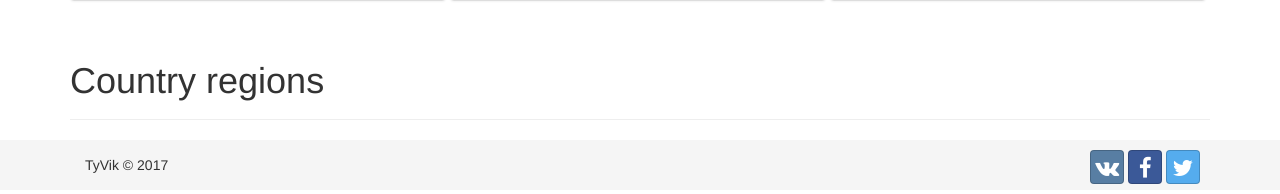
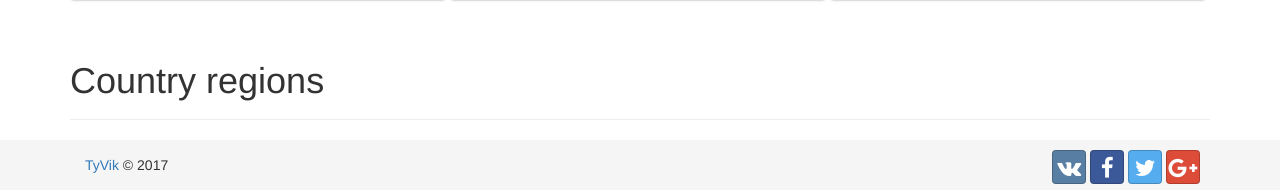
Before and after one commit to TyVik/geopuzzle, a Django app: template templates/index.html in a window 1280 px wide. Shown: the part 776-970 px from the top of the page. Run offline with Django 3.2, Linux system fonts and the light colour scheme; the template is opened without the code that fills it, so the values that code supplies are empty; parts of the project's set-up code (start-up, migrations or seed data) failed here and were passed over; some libraries are stand-ins or nearby versions.

Commit message:
Add social links.

```diff
--- a/templates/base.html
+++ b/templates/base.html
@@ -31,13 +31,14 @@
         <footer class="footer">
             <div class="container">
                 <div id="copyright">
-                    <span>TyVik &copy; 2017</span>
+                    <span><a href="mailto:tyvik8@gmail.com?&subject=Geo!Puzzle">TyVik</a> &copy; 2017</span>
                 </div>
 
                 <div class="social-wrap">
-                    <a class="btn btn-social-icon btn-vk"><span class="fa fa-vk"></span></a>
-                    <a class="btn btn-social-icon btn-facebook"><span class="fa fa-facebook"></span></a>
-                    <a class="btn btn-social-icon btn-twitter"><span class="fa fa-twitter"></span></a>
+                    <a class="btn btn-social-icon btn-vk" href="http://vk.com/share.php?url=https://geopuzzle.org" target="_blank"><span class="fa fa-vk"></span></a>
+                    <a class="btn btn-social-icon btn-facebook" href="https://www.facebook.com/sharer/sharer.php?u=geopuzzle.org" target="_blank"><span class="fa fa-facebook"></span></a>
+                    <a class="btn btn-social-icon btn-twitter" href="https://twitter.com/home?status=https%3A//geopuzzle.org%20%23geopuzzle" target="_blank"><span class="fa fa-twitter"></span></a>
+                    <a class="btn btn-social-icon btn-google" href="https://plus.google.com/share?url=https://geopuzzle.org" target="_blank"><span class="fa fa-google-plus"></span></a>
                 </div>
             </div>
         </footer>
```
